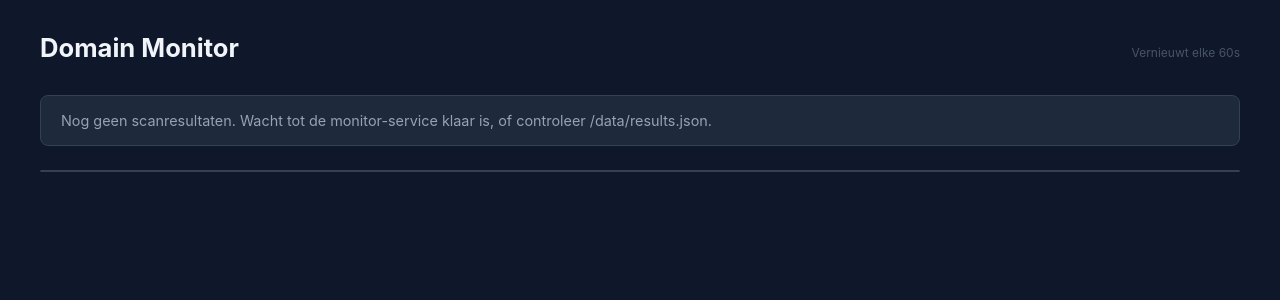
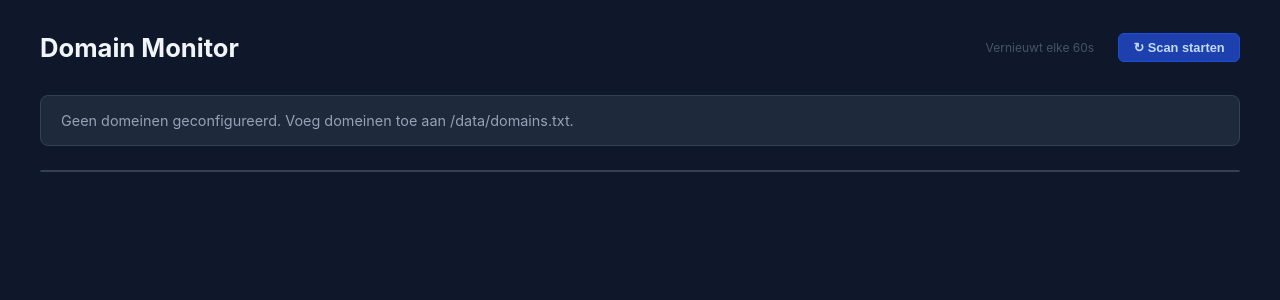
Before and after one commit to devpijnenburg/Domain-monitor-, a FastAPI app: page / in a window 1280 px wide. Shown: the top 300 px of the page. Run offline with FastAPI, Linux system fonts and the light colour scheme.

Commit message:
Add manual scan trigger and show domains before first scan
- Dashboard shows all domains from domains.txt immediately (pending
  state) instead of waiting for the first scan to complete
- "Scan starten" button POSTs to /scan, which writes a trigger file
- Monitor's sleep loop polls every 10s for the trigger file and
  starts a scan immediately when found
- DOMAINS_FILE env var added to ui service in docker-compose


Claude-Session: https://claude.ai/code/session_01G8ZMtAXNHSngbHnghwMhPd

Co-authored-by: Claude <noreply@anthropic.com>

```diff
--- a/app/docker-compose.yml
+++ b/app/docker-compose.yml
@@ -24,6 +24,7 @@ services:
       - "3000:3000"
     environment:
       RESULTS_FILE: /data/results.json
+      DOMAINS_FILE: /data/domains.txt
     command: >
       sh -c "pip install --quiet --break-system-packages -r /app/requirements.txt &&
              uvicorn main:app --host 0.0.0.0 --port 3000"
--- a/ui/main.py
+++ b/ui/main.py
@@ -3,13 +3,15 @@ import os
 from pathlib import Path
 
 from fastapi import FastAPI, Request
-from fastapi.responses import HTMLResponse
+from fastapi.responses import HTMLResponse, JSONResponse
 from fastapi.templating import Jinja2Templates
 
 app = FastAPI()
 templates = Jinja2Templates(directory=Path(__file__).parent / "templates")
 
 RESULTS_FILE = os.getenv("RESULTS_FILE", "/data/results.json")
+DOMAINS_FILE = os.getenv("DOMAINS_FILE", "/data/domains.txt")
+TRIGGER_FILE = "/data/scan.trigger"
 
 CHECKS = [
     ("https",    "HTTPS"),
@@ -20,6 +22,14 @@ CHECKS = [
     ("spf",      "SPF"),
     ("dmarc",    "DMARC"),
 ]
+
+
+def load_domains():
+    p = Path(DOMAINS_FILE)
+    if not p.exists():
+        return []
+    return [line.strip() for line in p.read_text().splitlines()
+            if line.strip() and not line.startswith("#")]
 
 
 def load_results():
@@ -39,27 +49,57 @@ async def index(request: Request):
     scan_date = ""
 
     try:
+        configured = load_domains()
         data = load_results()
-        if data is None:
-            error = f"Nog geen scanresultaten. Wacht tot de monitor-service klaar is, of controleer {RESULTS_FILE}."
-        else:
-            scan_date = data.get("scan_date", "")
-            for name, result in data.get("results", {}).items():
+        results = data.get("results", {}) if data else {}
+        scan_date = data.get("scan_date", "") if data else ""
+
+        seen = set()
+        for name in configured:
+            seen.add(name)
+            result = results.get(name, {})
+            score = result.get("total_score")
+            checks_raw = result.get("checks", {})
+            check_statuses = [
+                {"key": k, "label": l,
+                 "status": checks_raw.get(k, {}).get("status", "pending"),
+                 "detail": checks_raw.get(k, {}).get("detail", "")}
+                for k, l in CHECKS
+            ]
+            domains.append({"name": name, "score": score, "checks": check_statuses})
+
+        for name, result in results.items():
+            if name not in seen:
                 score = result.get("total_score")
                 checks_raw = result.get("checks", {})
                 check_statuses = [
-                    {"key": k, "label": l, "status": checks_raw.get(k, {}).get("status", "not_tested"),
+                    {"key": k, "label": l,
+                     "status": checks_raw.get(k, {}).get("status", "pending"),
                      "detail": checks_raw.get(k, {}).get("detail", "")}
                     for k, l in CHECKS
                 ]
                 domains.append({"name": name, "score": score, "checks": check_statuses})
-            domains.sort(key=lambda d: (d["score"] is None, -(d["score"] or 0)))
+
+        domains.sort(key=lambda d: (d["score"] is None, -(d["score"] or 0)))
+
+        if not configured and not results:
+            error = f"Geen domeinen geconfigureerd. Voeg domeinen toe aan {DOMAINS_FILE}."
     except Exception as exc:
-        error = f"Fout bij laden resultaten: {exc}"
+        error = f"Fout bij laden: {exc}"
 
     return templates.TemplateResponse(request, "index.html", context={
         "domains": domains,
         "scan_date": scan_date,
         "error": error,
         "check_labels": [l for _, l in CHECKS],
+        "trigger_pending": Path(TRIGGER_FILE).exists(),
     })
+
+
+@app.post("/scan")
+async def trigger_scan():
+    try:
+        Path(TRIGGER_FILE).touch()
+        return JSONResponse({"status": "ok"})
+    except Exception as exc:
+        return JSONResponse({"status": "error", "detail": str(exc)}, status_code=500)
--- a/ui/templates/index.html
+++ b/ui/templates/index.html
@@ -8,10 +8,15 @@
   <style>
     *, *::before, *::after { box-sizing: border-box; margin: 0; padding: 0; }
     body { font-family: -apple-system, BlinkMacSystemFont, "Segoe UI", Roboto, sans-serif; background: #0f172a; color: #e2e8f0; min-height: 100vh; padding: 2rem 1rem; }
-    header { max-width: 1200px; margin: 0 auto 2rem; display: flex; align-items: baseline; gap: 1.5rem; flex-wrap: wrap; }
+    header { max-width: 1200px; margin: 0 auto 2rem; display: flex; align-items: center; gap: 1.5rem; flex-wrap: wrap; }
     h1 { font-size: 1.6rem; font-weight: 700; color: #f1f5f9; }
     .meta { font-size: 0.8rem; color: #64748b; }
-    .refresh-note { margin-left: auto; font-size: 0.75rem; color: #475569; }
+    .refresh-note { font-size: 0.75rem; color: #475569; }
+    .spacer { flex: 1; }
+    .scan-btn { background: #1e40af; color: #bfdbfe; border: 1px solid #1d4ed8; border-radius: 6px; padding: 0.4rem 0.9rem; font-size: 0.8rem; font-weight: 600; cursor: pointer; transition: background 0.15s; }
+    .scan-btn:hover { background: #1d4ed8; }
+    .scan-btn:disabled { background: #1e293b; color: #475569; border-color: #334155; cursor: default; }
+    .scan-btn.scanning { background: #713f12; color: #fbbf24; border-color: #92400e; }
     .error { max-width: 1200px; margin: 0 auto 1.5rem; background: #1e293b; border: 1px solid #334155; border-radius: 8px; padding: 1rem 1.25rem; color: #94a3b8; font-size: 0.9rem; }
     .card { max-width: 1200px; margin: 0 auto; background: #1e293b; border-radius: 12px; overflow: hidden; border: 1px solid #334155; }
     table { width: 100%; border-collapse: collapse; }
@@ -32,6 +37,7 @@
     .check-passed  { background: #14532d; color: #4ade80; }
     .check-failed  { background: #450a0a; color: #f87171; }
     .check-warning { background: #713f12; color: #fbbf24; }
+    .check-pending { background: #1e293b; color: #475569; border: 1px solid #334155; }
     .check-other   { background: #1e293b; color: #475569; border: 1px solid #334155; }
     .empty { text-align: center; padding: 3rem; color: #475569; }
     @media (max-width: 750px) { .hide-mobile { display: none; } }
@@ -41,7 +47,13 @@
 <header>
   <h1>Domain Monitor</h1>
   {% if scan_date %}<span class="meta">Laatste scan: {{ scan_date[:16] | replace("T", " ") }} UTC</span>{% endif %}
+  <span class="spacer"></span>
   <span class="refresh-note">Vernieuwt elke 60s</span>
+  <button class="scan-btn{% if trigger_pending %} scanning{% endif %}" id="scan-btn"
+          onclick="triggerScan(this)"
+          {% if trigger_pending %}disabled{% endif %}>
+    {% if trigger_pending %}⏳ Scan in wachtrij…{% else %}↻ Scan starten{% endif %}
+  </button>
 </header>
 
 {% if error %}
@@ -75,6 +87,8 @@
             <span class="check check-failed" title="{{ check.label }}: {{ check.detail }}">✗</span>
           {% elif check.status == "warning" %}
             <span class="check check-warning" title="{{ check.label }}: {{ check.detail }}">!</span>
+          {% elif check.status == "pending" %}
+            <span class="check check-pending" title="{{ check.label }}: nog niet gescand">–</span>
           {% else %}
             <span class="check check-other" title="{{ check.label }}: niet getest">–</span>
           {% endif %}
@@ -85,8 +99,22 @@
     </tbody>
   </table>
   {% elif not error %}
-  <div class="empty">Wachten op eerste scan...<br><small>De monitor-service voert elke 24 uur een scan uit.</small></div>
+  <div class="empty">
+    Geen domeinen geconfigureerd.<br>
+    <small>Voeg domeinen toe aan <code>/data/domains.txt</code> (één per regel) en klik op "Scan starten".</small>
+  </div>
   {% endif %}
 </div>
+
+<script>
+function triggerScan(btn) {
+  btn.disabled = true;
+  btn.textContent = '⏳ Scan in wachtrij…';
+  btn.classList.add('scanning');
+  fetch('/scan', { method: 'POST' })
+    .then(() => setTimeout(() => location.reload(), 1000))
+    .catch(() => { btn.disabled = false; btn.textContent = '↻ Scan starten'; btn.classList.remove('scanning'); });
+}
+</script>
 </body>
 </html>
```
Also changed, not shown: monitor/checker.py (+16 -2 lines), 1 other file.
